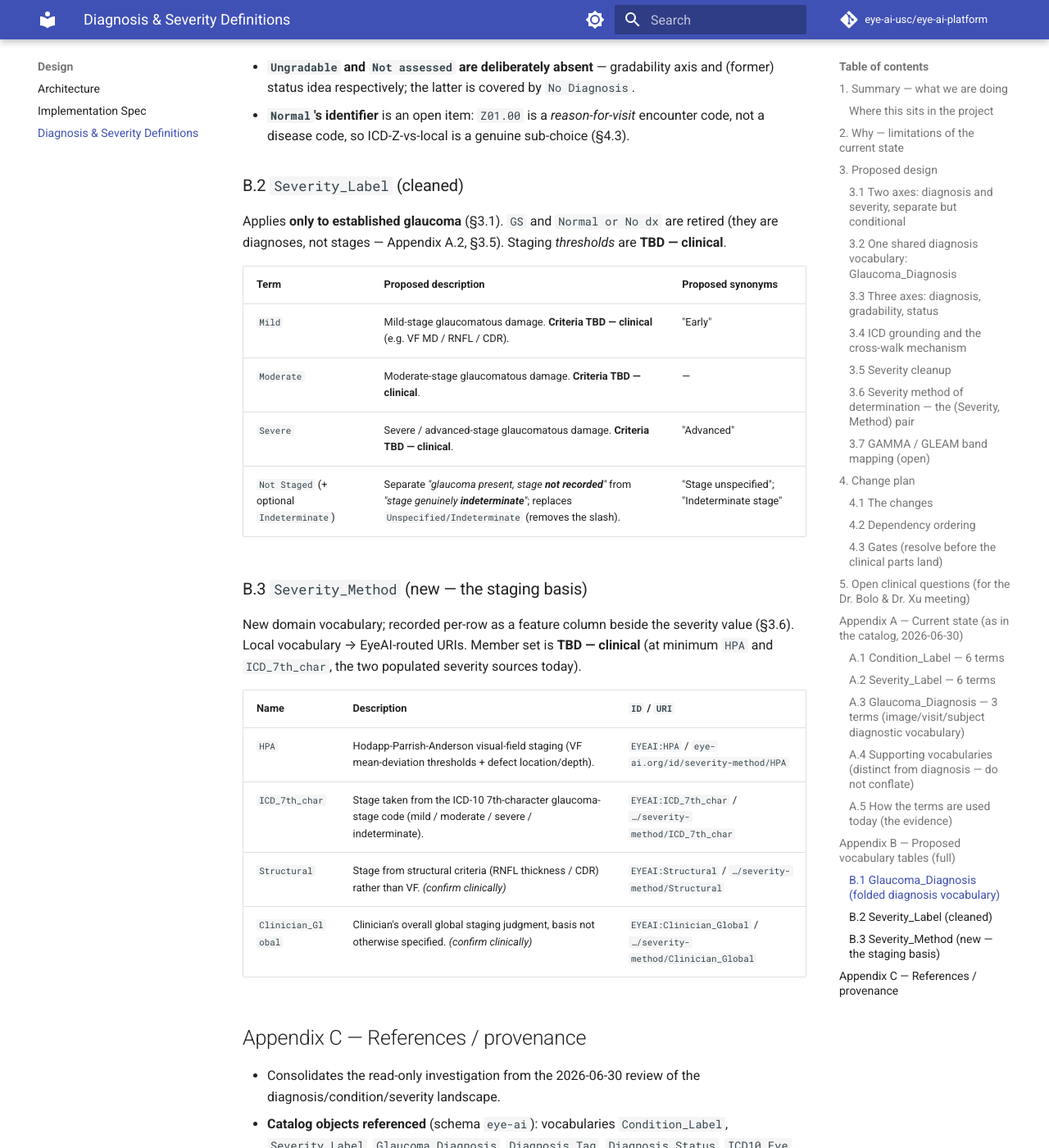
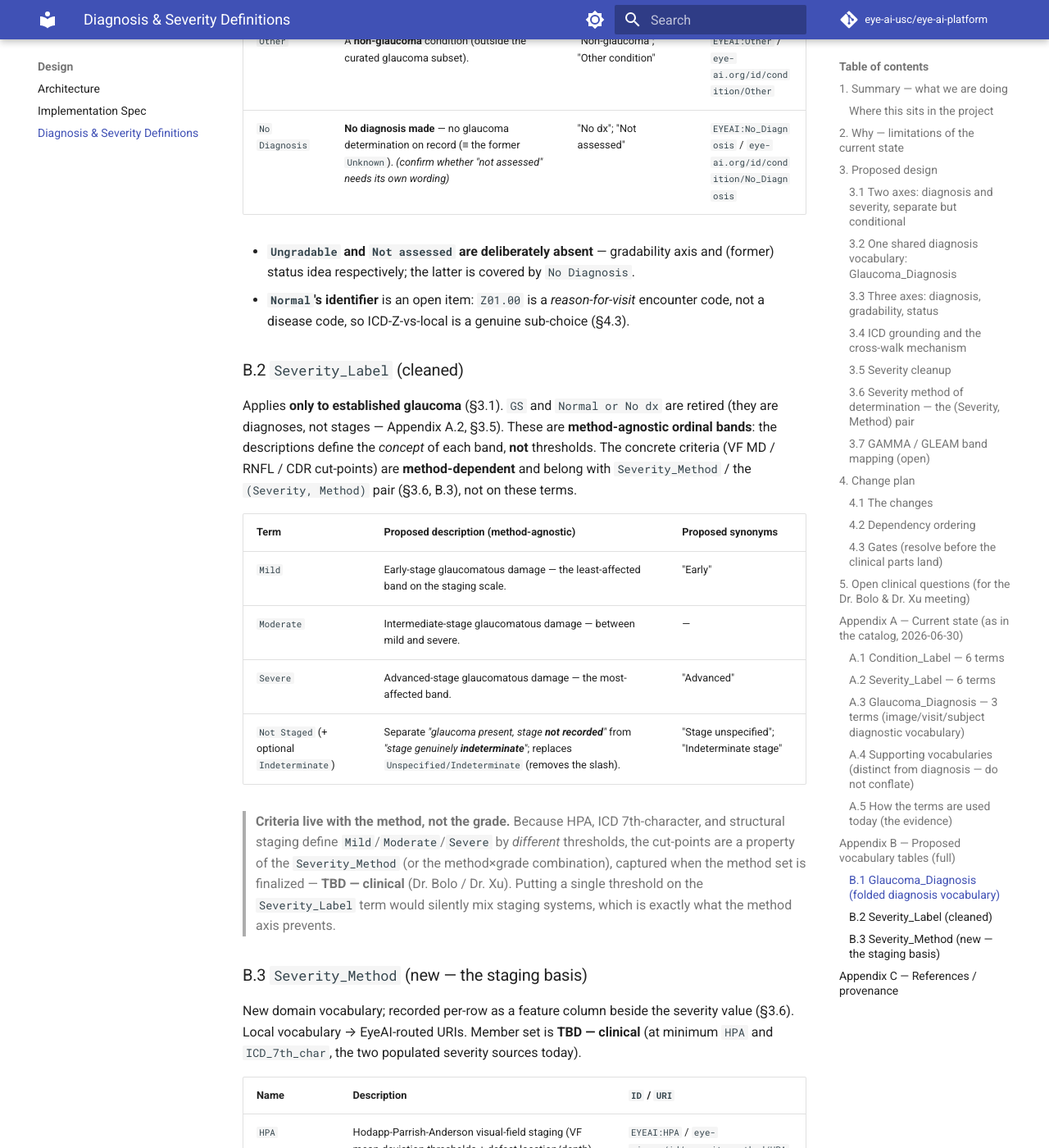
Before and after one commit to eye-ai-usc/eye-ai-platform, an MkDocs documentation site: the page built from docs/design/diagnosis-severity-definitions.md, in a window 1280 px wide and 1400 px high, scrolled down 16951 px. Shown: the whole window at 82% size. Built offline with MkDocs 1.6.1 and Material for MkDocs 9.7.7, drawn with Linux system fonts in a browser that asks for light colours; comment, search, counter and statistics services are not loaded; some of the changed text lies outside the part shown.

Commit message:
docs: severity criteria belong to the method, not the grade term
Fix an inconsistency introduced before Severity_Method: the spec said to bake
clinical criteria (VF MD/RNFL/CDR thresholds) into the Severity_Label term. But
HPA, ICD 7th-char, and structural staging define Mild/Moderate/Severe by
different thresholds — a single cut-point on the term is the "silently mixing
staging systems" problem the method axis prevents.

- Severity_Label terms are now method-agnostic ordinal bands (concept, not
  threshold); criteria attach to Severity_Method / the (Severity, Method) pair.
- Updated §3.5, Appendix B.2 (+ note), §5 Q1, the §4.3 gate, the Summary bullet,
  and change-plan row 1 for consistency.

Provisional pending Dr. Bolo & Dr. Xu.

Co-Authored-By: Claude Opus 4.8 <noreply@anthropic.com>

```diff
--- a/docs/design/diagnosis-severity-definitions.md
+++ b/docs/design/diagnosis-severity-definitions.md
@@ -44,9 +44,9 @@ label glaucoma in the Eye-AI catalog, and proposes a cleanup. In one screen:
   (`Ungradable` — could the image be assessed?), and *status* (`Diagnosis_Status`
   — review state) are distinct questions and get distinct homes (§3.3).
 - **`Severity_Label` cleaned up.** Retire the values that are really conditions
-  (`GS`, `Normal or No dx`); split the `Unspecified/Indeterminate` catch-all; give
-  `Mild`/`Moderate`/`Severe` real clinical criteria (§3.5). Full table:
-  **Appendix B.2**.
+  (`GS`, `Normal or No dx`); split the `Unspecified/Indeterminate` catch-all; keep
+  `Mild`/`Moderate`/`Severe` as method-agnostic bands (the clinical *criteria* live
+  with the method, not the grade — §3.5). Full table: **Appendix B.2**.
 - **Severity records its method of determination.** The grade stays
   `Mild/Moderate/Severe`; a parallel `Severity_Method` vocabulary (HPA, ICD
   7th-char, …) records the staging basis, so each severity is the pair
@@ -276,8 +276,12 @@ Source: [`img/icd11-condition-erd.svg`](img/icd11-condition-erd.svg).*
 
 ### 3.5 Severity cleanup
 
-- **Keep `Mild`/`Moderate`/`Severe`**, add real clinical criteria (VF MD / RNFL /
-  CDR thresholds — **TBD — clinical**); today's descriptions are circular.
+- **Keep `Mild`/`Moderate`/`Severe`** as **method-agnostic ordinal bands**, and
+  replace today's circular descriptions ("Mild stage") with a real *conceptual*
+  definition of each band. The specific **thresholds are not on the severity term**
+  — they depend on the staging method (HPA vs ICD 7th-char vs structural define the
+  bands differently), so the criteria live with `Severity_Method` / the
+  `(Severity, Method)` pair, not baked into `Severity_Label` (§3.6). **TBD — clinical.**
 - **Split & rename `Unspecified/Indeterminate`** → `Not Staged` ("glaucoma present,
   stage not recorded") vs an optional `Indeterminate` ("stage genuinely
   indeterminate"); removes the slash.
@@ -346,7 +350,7 @@ executing these in the wrong order leaves half-built states.
 
 | # | Change | What it entails | Where |
 |---|---|---|---|
-| **1** | **Clean up `Severity_Label`** | Retire `GS` and `Normal or No dx` (conditions, not stages); split `Unspecified/Indeterminate` → `Not Staged` vs `Indeterminate`; add real clinical criteria to Mild/Moderate/Severe. (§3.5, App. B.2) | `data-curation` |
+| **1** | **Clean up `Severity_Label`** | Retire `GS` and `Normal or No dx` (conditions, not stages); split `Unspecified/Indeterminate` → `Not Staged` vs `Indeterminate`; give `Mild/Moderate/Severe` method-agnostic descriptions (criteria live with the method — §3.5/§3.6, App. B.2). | `data-curation` |
 | **2** | **Fold into one `Glaucoma_Diagnosis` vocabulary** | Merge `Condition_Label` + the current 3-term image/visit/subject `Glaucoma_Diagnosis` into one shared vocab named **`Glaucoma_Diagnosis`** (§3.2). Terms + identities per App. B.1: ICD-11 `ID`/`URI` for `GS/POAG/PACG/Unspecified Glaucoma`; split `Normal or No dx` → `Normal` + `No Diagnosis`; `Other`, `No Diagnosis` as EyeAI-local; `H40.*` out of `Synonyms`. Separate `Ungradable` (gradability axis) and drop the `Unknown`↔`Ungradable` mis-synonym. | `data-curation` |
 | **3** | **Create the ICD-10 cross-walk table** | New association table `ICD10_Eye → Glaucoma_Diagnosis` (`ICD10_Condition_Map`), **exact codes** (not wildcards). Prereq: `ICD10_Eye` must enumerate every ICD-10 code the data uses. (§3.4) | `data-curation` |
 | **4** | **Migrate diagnosis data onto the folded vocab** | Repoint the `Chart_Label` feature rows and the image/visit/subject `*_Diagnosis` rows to the merged `Glaucoma_Diagnosis` terms; re-map cleaned severity values (counts in App. A). **Data migration**, distinct from the schema/vocab changes 1–3. | `data-curation` |
@@ -370,7 +374,7 @@ ICD10_Eye enumerated ──▶ (2) fold into Glaucoma_Diagnosis ──┐
 
 ### 4.3 Gates (resolve before the clinical parts land)
 
-- **Severity criteria** for Mild/Moderate/Severe — clinical (Dr. Bolo, §5 Q1).
+- **Severity criteria — per staging method** (not per grade) for Mild/Moderate/Severe — clinical (Dr. Bolo, §5 Q1).
 - **`Severity_Method` member set** — confirm the staging systems (HPA, ICD 7th-char, structural, …) before creating the vocabulary in change 6 (§3.6, clinical).
 - **`9C61.2/.3/.4` disposition** — become `Glaucoma_Diagnosis` members or fold into `Other`? Affects change 2 and the priority ordering in change 5 (§3.4, §5).
 - **`Normal`'s identifier** — ICD-Z encounter code (`Z01.00`) vs an EyeAI-local URI (Appendix B.1 note).
@@ -382,7 +386,7 @@ ICD10_Eye enumerated ──▶ (2) fold into Glaucoma_Diagnosis ──┐
 
 ## 5. Open clinical questions (for the Dr. Bolo & Dr. Xu meeting)
 
-1. **Severity criteria.** What clinical criteria define `Mild`/`Moderate`/`Severe`? HPA staging? VF MD thresholds? Structural (RNFL/CDR)? A combination? (Dr. Bolo.)
+1. **Severity criteria — per method.** For each staging method in `Severity_Method`, what cut-points define `Mild`/`Moderate`/`Severe`? (e.g. HPA VF MD thresholds; ICD 7th-character definitions; structural RNFL/CDR.) Criteria attach to the method, not the grade (§3.5–§3.6). (Dr. Bolo.)
 2. **Separate but conditional?** Confirm severity is a separate attribute that applies **only** when an established glaucoma condition is present (§3.1).
 3. **`Severity_Method` member set.** Confirm the staging systems to enumerate (HPA, ICD 7th-char, structural, …) — the method design is settled (§3.6); the member list is the clinical input.
 4. **Fold sign-off.** Approve (or reject) merging `Condition_Label` + `Glaucoma_Diagnosis` into one vocabulary (§3.2) — this reverses the earlier keep-separate position.
@@ -544,15 +548,26 @@ cross-walk (§3.4). Full ICD-11 URIs follow
 ### B.2 `Severity_Label` (cleaned)
 
 Applies **only to established glaucoma** (§3.1). `GS` and `Normal or No dx` are
-retired (they are diagnoses, not stages — Appendix A.2, §3.5). Staging *thresholds*
-are **TBD — clinical**.
+retired (they are diagnoses, not stages — Appendix A.2, §3.5). These are
+**method-agnostic ordinal bands**: the descriptions define the *concept* of each
+band, **not** thresholds. The concrete criteria (VF MD / RNFL / CDR cut-points)
+are **method-dependent** and belong with `Severity_Method` / the
+`(Severity, Method)` pair (§3.6, B.3), not on these terms.
 
-| Term | Proposed description | Proposed synonyms |
+| Term | Proposed description (method-agnostic) | Proposed synonyms |
 |---|---|---|
-| `Mild` | Mild-stage glaucomatous damage. **Criteria TBD — clinical** (e.g. VF MD / RNFL / CDR). | "Early" |
-| `Moderate` | Moderate-stage glaucomatous damage. **Criteria TBD — clinical**. | — |
-| `Severe` | Severe / advanced-stage glaucomatous damage. **Criteria TBD — clinical**. | "Advanced" |
+| `Mild` | Early-stage glaucomatous damage — the least-affected band on the staging scale. | "Early" |
+| `Moderate` | Intermediate-stage glaucomatous damage — between mild and severe. | — |
+| `Severe` | Advanced-stage glaucomatous damage — the most-affected band. | "Advanced" |
 | `Not Staged` (+ optional `Indeterminate`) | Separate *"glaucoma present, stage **not recorded**"* from *"stage genuinely **indeterminate**"*; replaces `Unspecified/Indeterminate` (removes the slash). | "Stage unspecified"; "Indeterminate stage" |
+
+> **Criteria live with the method, not the grade.** Because HPA, ICD 7th-character,
+> and structural staging define `Mild`/`Moderate`/`Severe` by *different*
+> thresholds, the cut-points are a property of the `Severity_Method` (or the
+> method×grade combination), captured when the method set is finalized — **TBD —
+> clinical** (Dr. Bolo / Dr. Xu). Putting a single threshold on the `Severity_Label`
+> term would silently mix staging systems, which is exactly what the method axis
+> prevents.
 
 ### B.3 `Severity_Method` (new — the staging basis)
 
```
Also changed, not shown: tacit-knowledge.md (+13 -0 lines).
